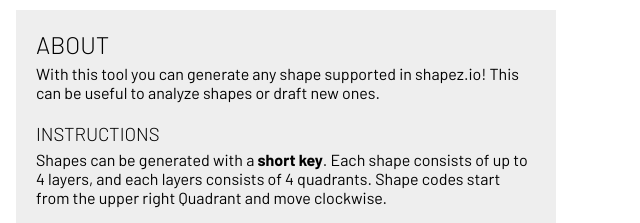
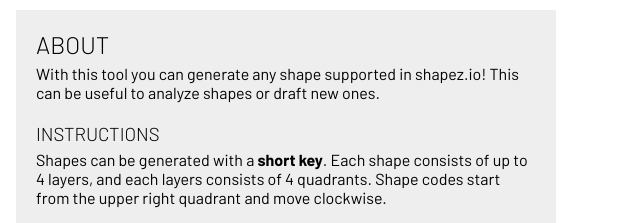
Before and after one commit to tobspr-games/shapez.io-viewer, a website: page index.html in a window 1280 px wide. Shown: the top 223 px of the page, 634-1274 px from the left. Drawn offline with Linux system fonts and the light colour scheme.

Commit message:
Update index.html
Co-authored-by: Tuxhedoh <deanmck@gmail.com>

```diff
--- a/index.html
+++ b/index.html
@@ -54,7 +54,7 @@
         <p>
           Shapes can be generated with a <strong>short key</strong>.
           Each shape consists of up to 4 layers, and each layers consists of 4
-          quadrants. Shape codes start from the upper right Quadrant and move clockwise.
+          quadrants. Shape codes start from the upper right quadrant and move clockwise.
         </p>
         <br />
         <p>
```
